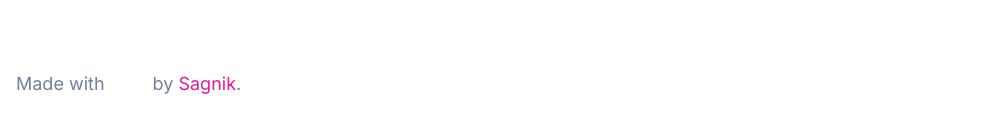
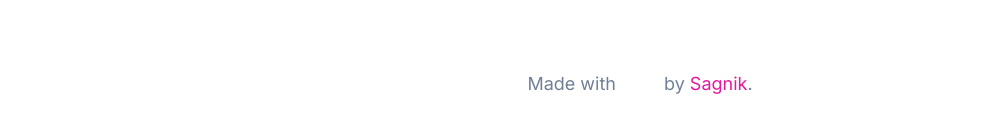
Before and after one commit to heysagnik/tweets, a Next.js app: page / in a window 1280 px wide. Shown: the part 1250-1383 px from the top of the page, without its empty margins (0-1006 px from the left). Built offline with nearby package versions, Linux system fonts and the light colour scheme.

Commit message:
Update index.js

```diff
--- a/pages/index.js
+++ b/pages/index.js
@@ -8,7 +8,7 @@ import Header from '../components/Header'
 import Main from '../components/Main'
 import Settings from '../components/Settings'
 
-import {Text, Box, Flex, Avatar, Link,HStack} from "@chakra-ui/react"
+import {Text, Box, Flex, Avatar, Link,HStack,Center} from "@chakra-ui/react"
 
 
 function App()
@@ -120,14 +120,14 @@ function App()
             </Flex>
 
             <footer>
-                <Box>
+                <Center>
                 <HStack inline>
                 <Box className='i'>
                  <Text px='1rem' className='i' color='gray.500' fontSize='lg'>Made with </Text></Box>
                  <Box class="container2"><Box class="heart"></Box></Box>
                  <Box><Text px='1rem' className='i' color='gray.500' fontSize='lg'> by
                  <Link href="https://www.twitter.com/heysagnik" rel="noreferrer" target='_blank'isExternal> Sagnik</Link>.</Text>
-                 </Box></HStack></Box>
+                 </Box></HStack></Center>
             </footer>
 
       </Box>
```
